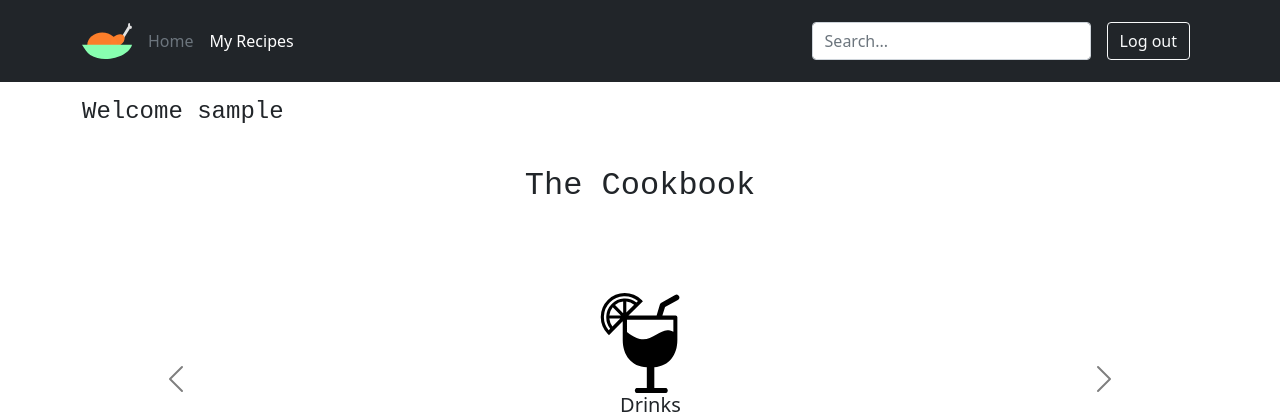
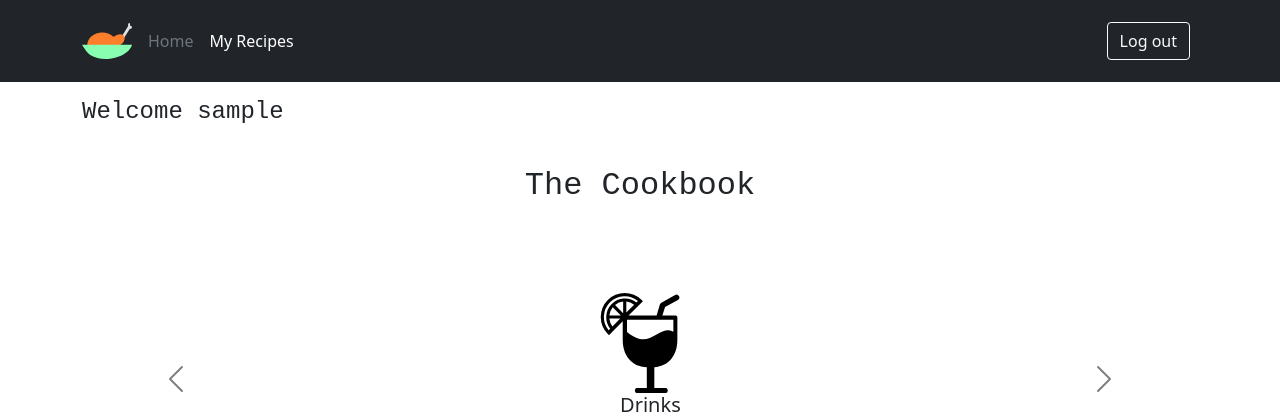
Before and after one commit to My-Cookbook-Team/The_cookbook, a PHP site: page / in a window 1280 px wide. Shown: the top 420 px of the page. Run offline with PHP 8.4, Linux system fonts and the light colour scheme; the visitor is signed in with stand-in values (Sample User, id 1).

Commit message:
Removed Search Feature

```diff
--- a/index.php
+++ b/index.php
@@ -111,9 +111,9 @@ if (isset($_POST['showall'])) {
 
         </ul>
 
-        <form class="col-12 col-lg-3 mb-3 mb-lg-0 me-lg-3">
+        <!-- <form class="col-12 col-lg-3 mb-3 mb-lg-0 me-lg-3">
           <input type="search" class="form-control form-control-dark" placeholder="Search..." aria-label="Search">
-        </form>
+        </form> -->
 
         <div class="text-end">
           <a class="" href="index.php?logout='1'"><button type="button" class="btn btn-outline-light me-2">Log out</button></a>
```
